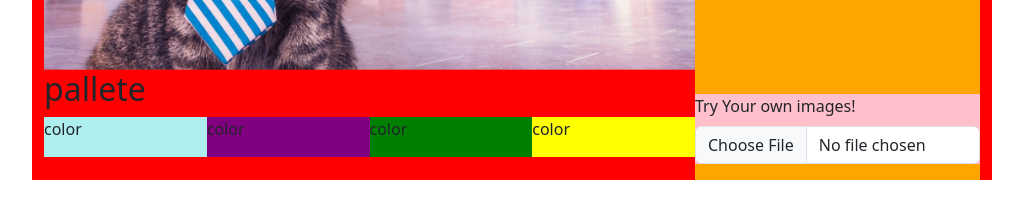
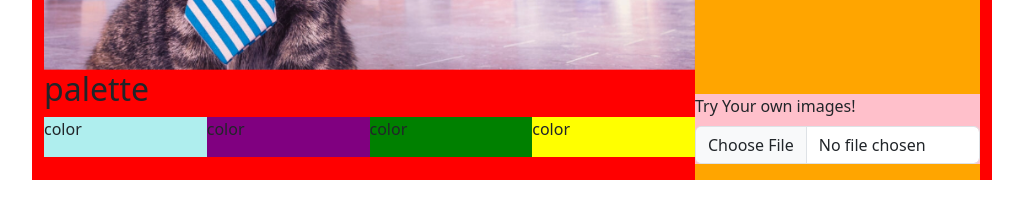
Before and after one commit to MOGARRR/ColorFinder, a React (Vite) app: page / in a window 1280 px wide. Shown: the part 500-707 px from the top of the page, without its empty margins (48-1071 px from the left). Built offline with nearby package versions, Linux system fonts and the light colour scheme.

Commit message:
Refactor/Feat: Create Components folder and refactor Palette section into component

```diff
--- a/src/App.css
+++ b/src/App.css
@@ -36,7 +36,7 @@
   background-color: pink;
 }
 
-.pallete{
+.palette{
   background-color: grey;
   height: 5vh;
   display: flex;
--- a/src/App.tsx
+++ b/src/App.tsx
@@ -2,7 +2,7 @@ import Image from "react-bootstrap/Image";
 import Stack from "react-bootstrap/Stack";
 import Form from "react-bootstrap/Form";
 import Button from "react-bootstrap/Button";
-
+import Palette from "./components/Palette";
 import "bootstrap/dist/css/bootstrap.min.css";
 import "./App.css";
 
@@ -15,15 +15,7 @@ function App() {
             <h1>Image</h1>
             <Image src="/cet-image.png" fluid />
           </div>
-          <div>
-            <h2>pallete</h2>
-            <div className="pallete">
-              <div id="color1">color</div>
-              <div id="color2">color</div>
-              <div id="color3">color</div>
-              <div id="color4">color</div>
-            </div>
-          </div>
+          <Palette/>
         </section>
         <section className="colorSection">
           <h1>colors</h1>
--- /dev/null
+++ b/src/components/Palette.tsx
@@ -0,0 +1,17 @@
+import React from "react";
+
+const Palette = () => {
+  return (
+    <div>
+      <h2>palette</h2>
+      <div className="palette">
+        <div id="color1">color</div>
+        <div id="color2">color</div>
+        <div id="color3">color</div>
+        <div id="color4">color</div>
+      </div>
+    </div>
+  );
+};
+
+export default Palette;
```
